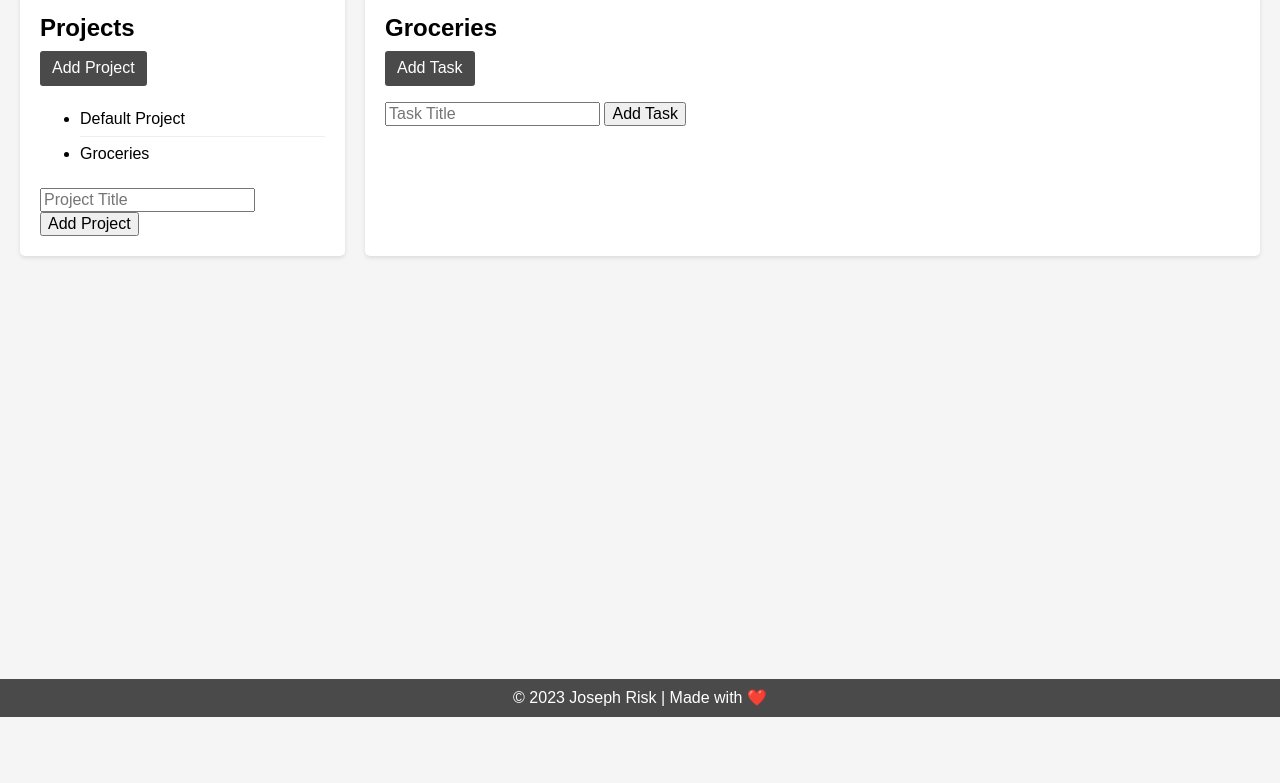
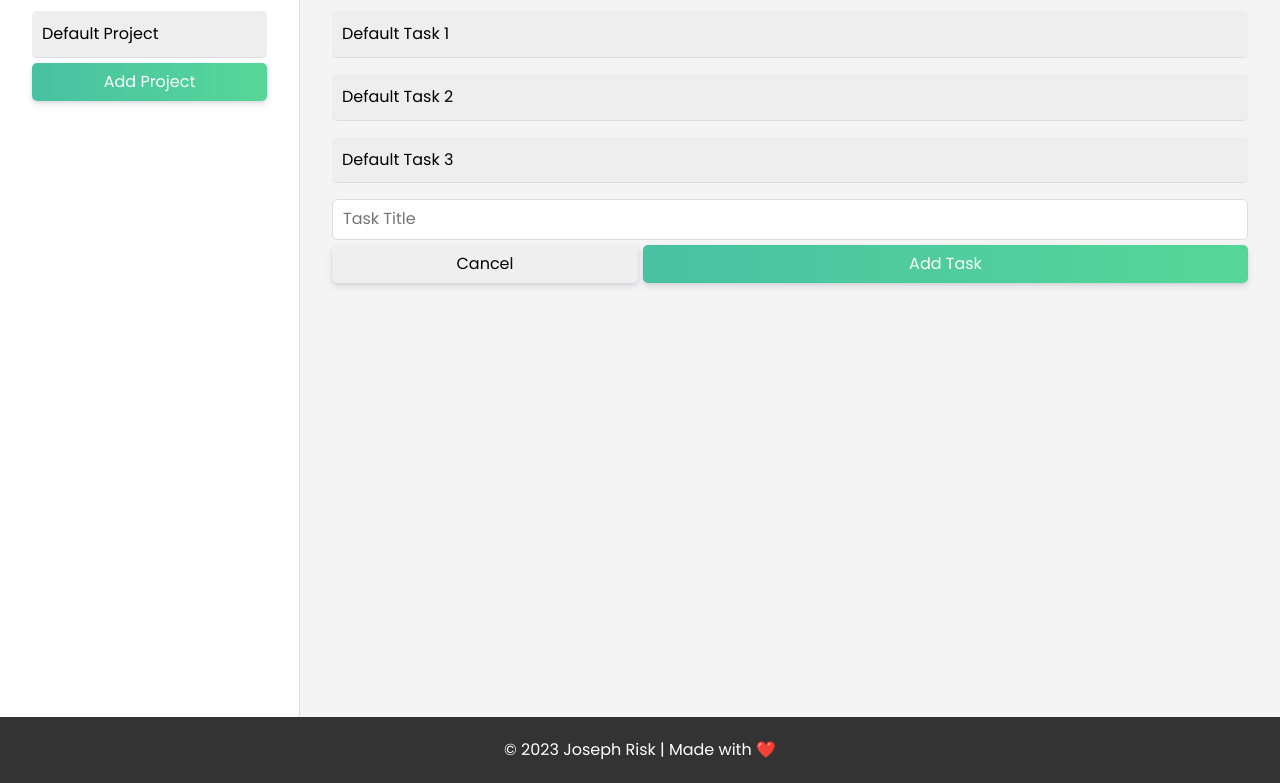
Before and after one commit to j0srisk/todo-list, a website built with webpack: page index.html in a window 1280 px wide. Shown: the part 83-866 px from the top of the page. Before the commit the page ends 800 px from the top, so only its background shows below. Built offline with nearby package versions, Linux system fonts and the light colour scheme.

Commit message:
Added styling and project switching function

```diff
--- a/index.html
+++ b/index.html
@@ -5,34 +5,44 @@
     <meta http-equiv="X-UA-Compatible" content="IE=edge">
     <meta name="viewport" content="width=device-width, initial-scale=1.0">
     <title>todo-list</title>
+    <link rel="preconnect" href="https://fonts.googleapis.com">
+    <link rel="preconnect" href="https://fonts.gstatic.com" crossorigin>
+    <link href="https://fonts.googleapis.com/css2?family=Poppins:wght@400;500;600&display=swap" rel="stylesheet">
 </head>
 <body>
     <div class="page-wrap">
-        <header>
-            <h1>Todo List App</h1>
-        </header>
         <main>
             <aside class="sidebar">
-                <h2>Projects</h2>
-                <button id="addProjectBtn">Add Project</button>
+                <h2>To-Do List</h2>
                 <div id="projectsContainer">
                     <ul class="project-list">
                         <!-- Projects will be added here dynamically -->
+
                     </ul>
                 </div>
-                <input type="text" id="newProjectInput" placeholder="Project Title">
-                <button id="saveProjectBtn">Add Project</button>
+                <button id="addProjectBtn">Add Project</button>
+                <div id="addProjectContainer">
+                    <input type="text" id="newProjectInput" placeholder="Project Title">
+                    <div id="addBtnContainer">
+                        <button class="input-btn" id="cancelProjectBtn">Cancel</button>
+                        <button class="input-btn" id="saveProjectBtn">Add Project</button>
+                    </div>
+                </div>
             </aside>
             <section class="content">
                 <h2 id="activeProjectTitle">Active Project Title</h2>
-                <button id="addTaskBtn">Add Task</button>
                 <div id="tasksContainer">
                     <ul class="todo-list">
                         <!-- Tasks will be added here dynamically -->
                     </ul>
                 </div>
-                <input type="text" id="newTaskInput" placeholder="Task Title">
-                <button id="saveTaskBtn">Add Task</button>
+                <div id="addTaskContainer">
+                    <input type="text" id="newTaskInput" placeholder="Task Title">
+                    <div id="addBtnContainer">
+                        <button class="input-btn" id="cancelTaskBtn">Cancel</button>
+                        <button class="input-btn" id="saveTaskBtn">Add Task</button>
+                    </div>
+                </div>
             </section>
         </main>
     </div>
--- a/src/index.js
+++ b/src/index.js
@@ -10,7 +10,16 @@ let activeProject = null;
 
 function createDefaultProject() {
     addProject('Default Project');
-    addProject('Groceries');
+    addTask('Default Task 1');
+    addTask('Default Task 2');
+    addTask('Default Task 3');
+}
+
+function updateActiveProject(project) {
+    activeProject = project;
+    UI.renderTasks(activeProject);
+
+    return activeProject;
 }
 
 function setupEventListeners() {
@@ -35,25 +44,17 @@ function setupEventListeners() {
     });
 }
 
-function setupProjectItemEventListeners() {
-    const projectItems = document.querySelectorAll('.project-item');
-    projectItems.forEach((projectItem) => {
-        projectItem.addEventListener('click', (event) => {
-            const projectTitle = event.target.textContent;
-            const project = projectsList.find((project) => project.title === projectTitle);
-            activeProject = project;
-            UI.renderTasks(activeProject);
-        });
-    });
-}
-
 function addProject(title) {
     const newProject = new Project(title);
     projectsList.push(newProject);
-    activeProject = newProject;
+    updateActiveProject(newProject);
     UI.renderProjects(projectsList);
     UI.renderTasks(activeProject);
-    setupProjectItemEventListeners();
+}
+
+function removeProject(project) {
+    const index = projectsList.indexOf(project);
+    projectsList.splice(index, 1);
 }
 
 function addTask(title) {
@@ -64,3 +65,5 @@ function addTask(title) {
 
 createDefaultProject();
 setupEventListeners();
+
+export { updateActiveProject };
--- a/src/modules/ui.js
+++ b/src/modules/ui.js
@@ -1,7 +1,34 @@
+import { updateActiveProject } from '../index.js';
+
 const UI = (() => {
 
     const projectList = document.querySelector('.project-list');
     const todoList = document.querySelector('.todo-list');
+
+    document.getElementById('addProjectBtn').addEventListener('click', function() {
+        document.getElementById('addProjectBtn').style.display = 'none';
+        document.getElementById('addProjectContainer').style.display = 'block';
+        document.getElementById('newProjectInput').focus();
+    });
+
+    document.getElementById('newProjectInput').addEventListener('keydown', function(event) {
+        if (event.key === 'Enter') {
+          event.preventDefault();
+          document.getElementById('saveProjectBtn').click();
+        }
+      });
+
+    document.getElementById('cancelProjectBtn').addEventListener('click', function() {
+        document.getElementById('addProjectBtn').style.display = 'block';
+        document.getElementById('addProjectContainer').style.display = 'none';
+        document.getElementById('newProjectInput').value = '';
+    });
+
+    document.getElementById('saveProjectBtn').addEventListener('click', function() {
+        document.getElementById('addProjectBtn').style.display = 'block';
+        document.getElementById('addProjectContainer').style.display = 'none';
+
+    });
 
     function createProjectElement(project) {
         const projectElement = document.createElement('li');
@@ -13,12 +40,29 @@ const UI = (() => {
 
         projectElement.appendChild(projectTitle);
 
+        document.getElementById('newProjectInput').value = '';
+
         projectElement.addEventListener('click', (event) => {
-            renderTasks(project);
+            const ActiveProject = updateActiveProject(project);
+            const projectElements = document.querySelectorAll('.project-item');
+            projectElements.forEach((projectElement) => {
+                console.log(projectElement);
+                projectElement.classList.remove('active');
+            });
+            projectElement.classList.add('active');
         });
 
+        //repeated code
+        const projectElements = document.querySelectorAll('.project-item');
+            projectElements.forEach((projectElement) => {
+                console.log(projectElement);
+                projectElement.classList.remove('active');
+        });
+        projectElement.classList.add('active');
+
         return projectElement;
-    }
+      }
+
 
     function createTaskElement(task) {
         const taskElement = document.createElement('li');
--- a/src/styles.css
+++ b/src/styles.css
@@ -1,161 +1,174 @@
 /* General styles */
-html, body {
-    height: 100%;
+* {
+    box-sizing: border-box;
+    margin: 0;
+    padding: 0;
+    --green-gradient: linear-gradient(to right, #49c1a2, #56d798);
 }
 
 body {
-    font-family: Arial, sans-serif;
-    margin: 0;
-    padding: 0;
-    background-color: #f5f5f5;
-    display: flex;
-    flex-direction: column;
+    font-family: 'Poppins', sans-serif;
+    line-height: 1.6;
+    background-color: #f4f4f4;
 }
 
 .page-wrap {
-    flex: 1;
-}
-
-header {
-    background-color: #4a4a4a;
-    padding: 10px;
-    text-align: center;
-}
-
-header h1 {
-    color: #ffffff;
-    margin: 0;
-    padding: 0;
+    display: flex;
+    flex-direction: column;
+    min-height: 100vh;
 }
 
 main {
     display: flex;
-    margin: 20px;
+    flex: 1;
+}
+
+h2 {
+    margin-bottom: 1em;
+}
+
+button {
+    cursor: pointer;
+    font-size: 16px;
+    border: none;
+    border-radius: 5px;
+    box-shadow: 0 4px 6px rgba(50, 50, 93, 0.11), 0 1px 3px rgba(0, 0, 0, 0.08);
+    transition: all 0.3s ease;
+}
+
+button:hover {
+    transform: translateY(-2px);
+}
+
+ul {
+    list-style: none;
+}
+
+input[type="text"] {
+    width: 100%;
+    padding: 10px;
+    margin-bottom: 5px;
+    font-size: 16px;
+    border: 1px solid #ddd;
+    border-radius: 5px;
+    outline: none;
+}
+
+input[type="text"]:focus {
+    border-color: #49c1a2;
 }
 
 /* Sidebar styles */
 .sidebar {
-    flex: 1;
-    padding: 20px;
-    background-color: #ffffff;
-    border-radius: 5px;
-    box-shadow: 0 2px 4px rgba(0, 0, 0, 0.1);
-    margin-right: 20px;
-}
-
-.sidebar h2 {
-    margin-top: 0;
-    margin-bottom: 10px;
+    width: 300px;
+    background-color: #fff;
+    padding: 2em;
+    border-right: 1px solid #ddd;
 }
 
 #addProjectBtn {
-    background-color: #4a4a4a;
-    color: #ffffff;
-    border: none;
-    padding: 8px 12px;
-    cursor: pointer;
-    border-radius: 3px;
+    background: var(--green-gradient);
+    color: #fff;
+    padding: 10px;
+    text-align: center;
+    display: block;
+    width: 100%;
 }
 
-#addProjectBtn:hover {
-    background-color: #6b6b6b;
+.project-list li {
+    padding: 10px;
+    cursor: pointer;
+    background-color: #eee;
+    border-bottom: 1px solid #ddd;
+    border-radius: 5px;
+    margin-bottom: 5px;
 }
 
-#projectsContainer {
-    list-style-type: none;
-    margin: 0;
-    padding: 0;
+.project-list li:hover {
+    background-color: #ddd;
 }
 
-#projectsContainer li {
-    cursor: pointer;
-    padding: 8px 0;
-    border-bottom: 1px solid #eeeeee;
+.project-item {
+    display: flex;
+    justify-content: space-between;
+    align-items: center;
 }
 
-#projectsContainer li:last-child {
-    border-bottom: none;
+#addProjectContainer {
+    display: none;
+}
+
+#addBtnContainer {
+    display: flex;
+    gap: 5px;
+    justify-content: space-between;
+}
+
+.input-btn {
+    padding: 10px;
+    width: 50%;
+}
+
+#cancelProjectBtn {
+    background-color: #f44336;
+    color: #fff;
+}
+
+#saveProjectBtn {
+    background: linear-gradient(to right, #49c1a2, #56d798);
+    color: #fff;
 }
 
 /* Content styles */
 .content {
-    flex: 3;
-    padding: 20px;
-    background-color: #ffffff;
-    border-radius: 5px;
-    box-shadow: 0 2px 4px rgba(0, 0, 0, 0.1);
+    flex: 1;
+    padding: 2em;
 }
 
-.content h2 {
-    margin-top: 0;
-    margin-bottom: 10px;
+#activeProjectTitle {
+    font-weight: 500;
 }
 
 #addTaskBtn {
-    background-color: #4a4a4a;
-    color: #ffffff;
-    border: none;
-    padding: 8px 12px;
-    cursor: pointer;
-    border-radius: 3px;
+    background: linear-gradient(to right, #49c1a2, #56d798);
+    color: #fff;
+    padding: 10px;
+    text-align: center;
+    display: block;
+    width: 100%;
+    margin-bottom: 1em;
 }
 
-#addTaskBtn:hover {
-    background-color: #6b6b6b;
+.todo-list li {
+    padding: 10px;
+    background-color: #eee;
+    border-bottom: 1px solid #ddd;
+    border-radius: 5px;
+    margin-bottom: 1em;
 }
 
-#tasksContainer {
-    list-style-type: none;
-    margin: 0;
-    padding: 0;
+#newTaskInput,
+#saveTaskBtn {
+    display: yes;
 }
 
-#tasksContainer li {
-    display: flex;
-    justify-content: space-between;
-    align-items: center;
-    padding: 8px 0;
-    border-bottom: 1px solid #eeeeee;
-}
-
-#tasksContainer li:last-child {
-    border-bottom: none;
-}
-
-.task-title {
-    flex: 1;
-}
-
-.task-controls {
-    display: flex;
-    gap: 8px;
-}
-
-.edit-btn,
-.delete-btn,
-.complete-btn {
-    border: none;
-    background-color: transparent;
-    cursor: pointer;
-}
-
-.edit-btn:hover,
-.delete-btn:hover,
-.complete-btn:hover {
-    color: #6b6b6b;
+#saveTaskBtn {
+    background: linear-gradient(to right, #49c1a2, #56d798);
+    color: #fff;
+    padding: 10px;
+    text-align: center;
+    display: block;
+    width: 100%;
 }
 
 /* Footer styles */
 footer {
-    background-color: #4a4a4a;
-    padding: 10px;
+    background-color: #333;
+    color: #fff;
     text-align: center;
-    margin-top: 20px;
-    flex-shrink: 0
+    padding: 20px;
 }
 
 footer p {
-    color: #ffffff;
     margin: 0;
-    padding: 0;
 }
```
